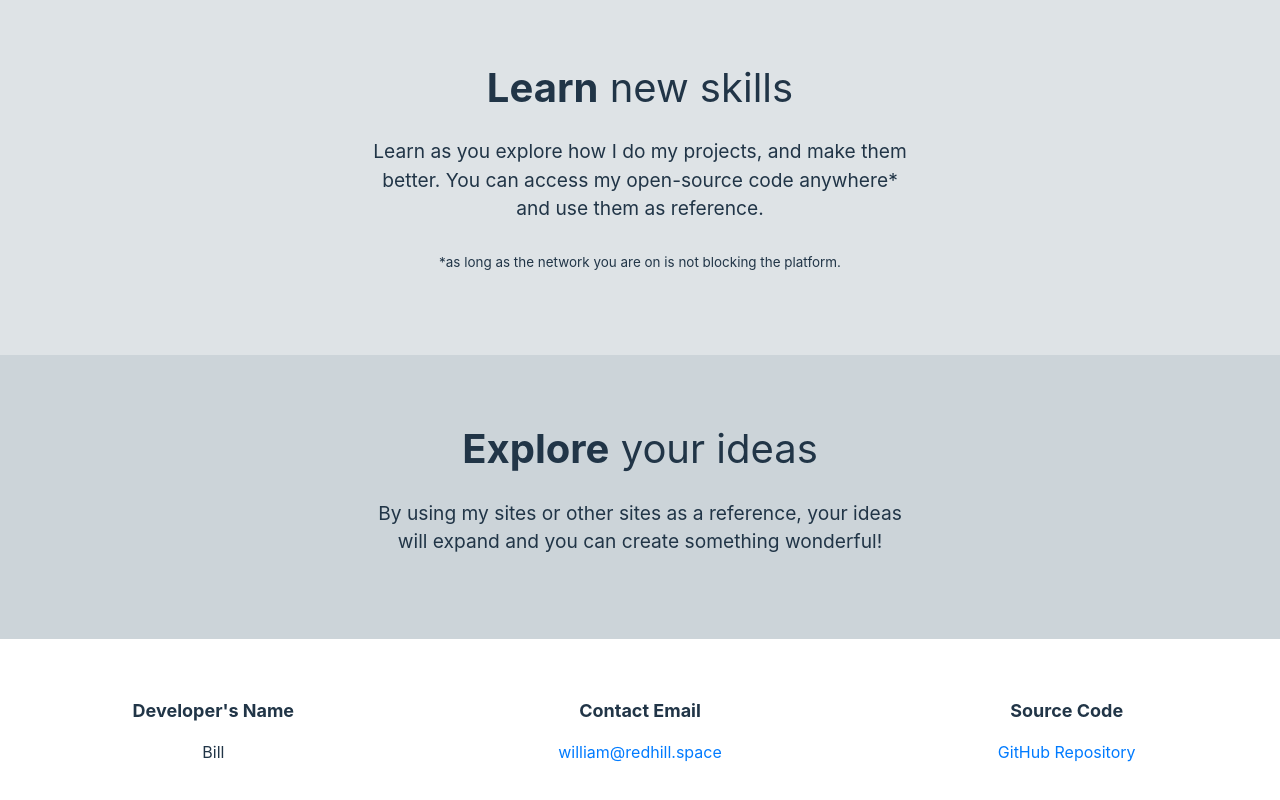
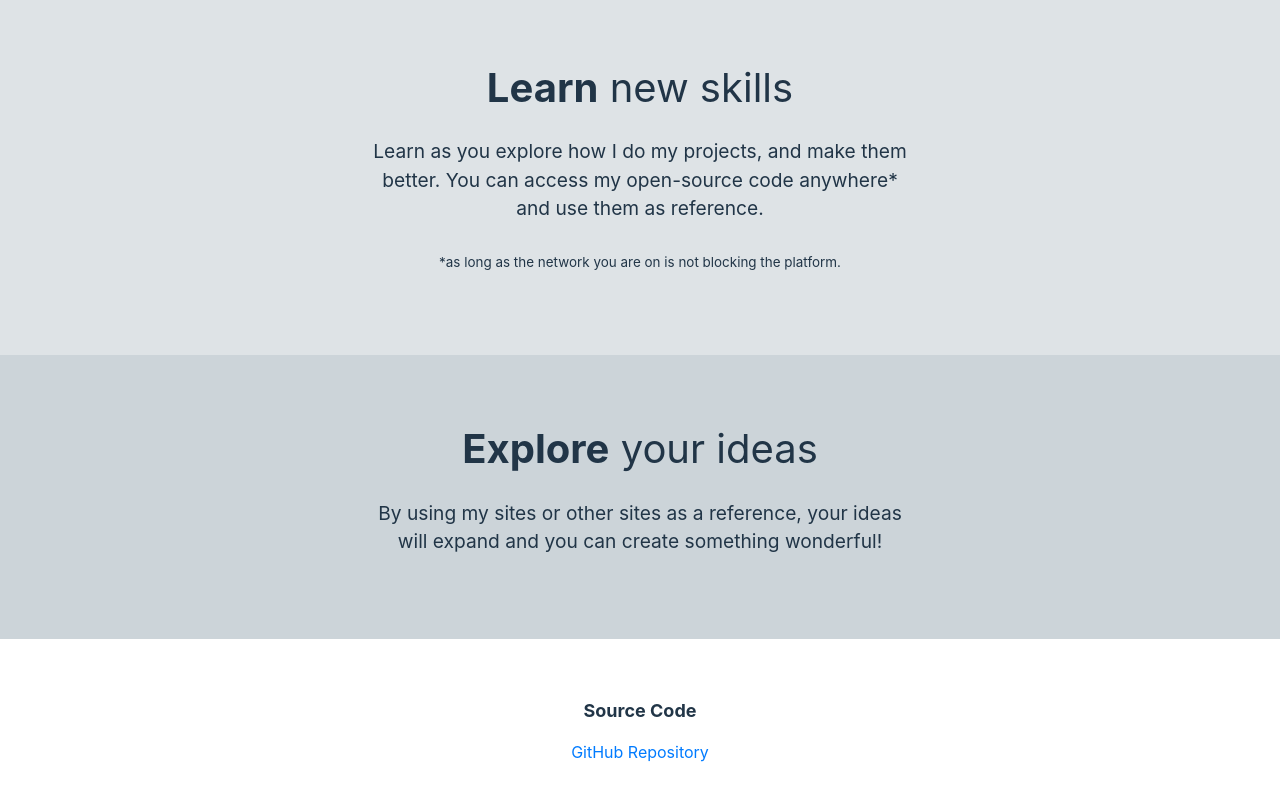
Before and after one commit to Arce-Mdina/apex-app, a React (Vite) app: page / in a window 1280 px wide. Shown: the part 1342-2142 px from the top of the page. Built offline with nearby package versions, Linux system fonts and the light colour scheme; a web font is replaced by a local one.

Commit message:
Removed sensitive info

```diff
--- a/src/components/Foot.jsx
+++ b/src/components/Foot.jsx
@@ -3,18 +3,6 @@ import React from 'react';
 function Footer() {
   return (
     <footer style={styles.footer}>
-      <div style={styles.column}>
-        <h3 style={styles.heading}>Developer's Name</h3>
-        <p>Bill</p>
-      </div>
-      <div style={styles.column}>
-        <h3 style={styles.heading}>Contact Email</h3>
-        <p>
-          <a href="mailto:william@redhill.space" style={styles.link}>
-            william@redhill.space
-          </a>
-        </p>
-      </div>
       <div style={styles.column}>
         <h3 style={styles.heading}>Source Code</h3>
         <p>
```
